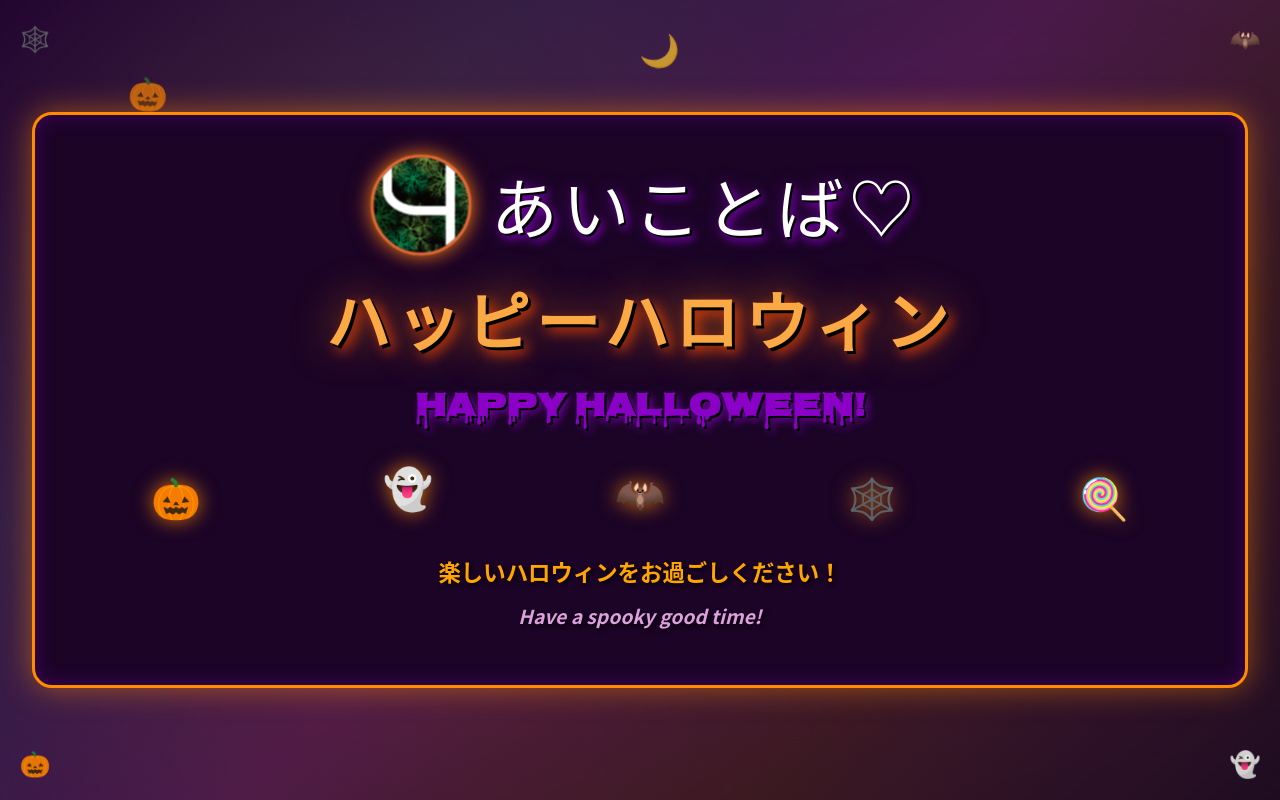
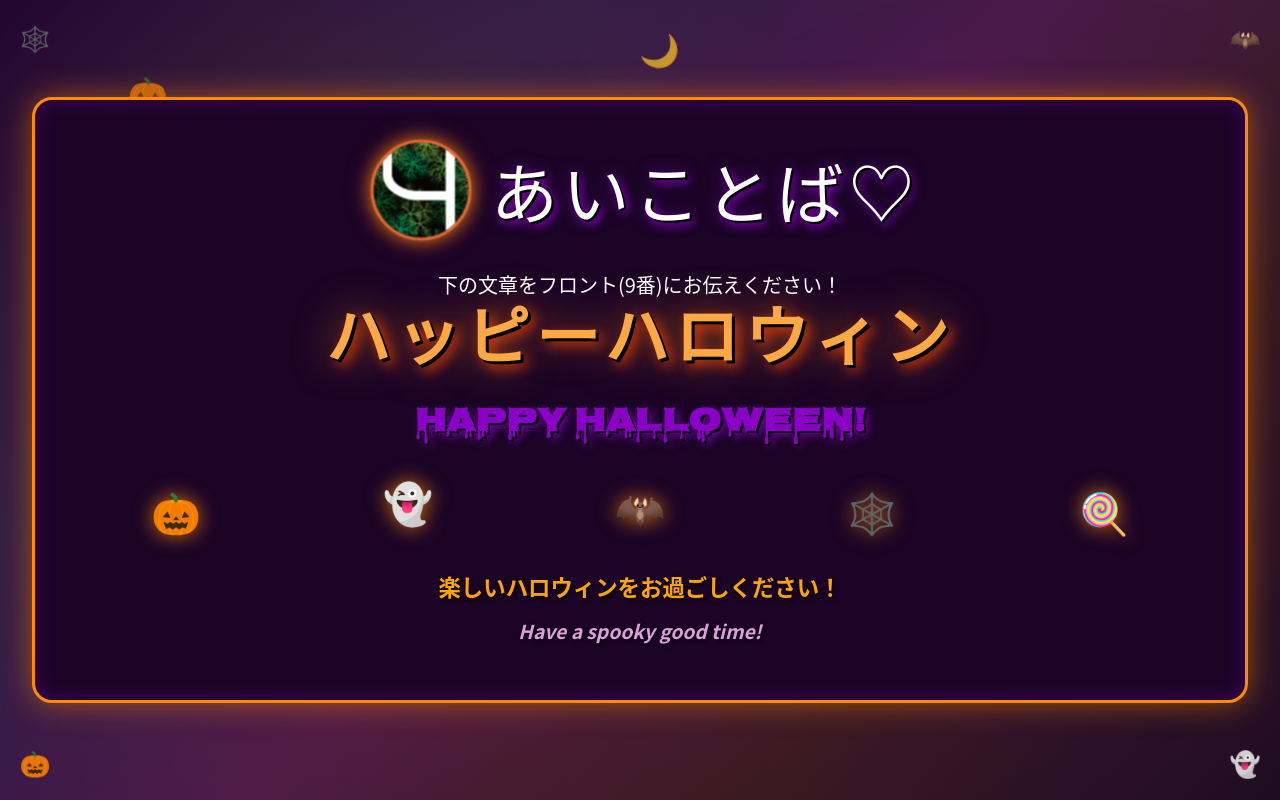
Before and after one commit to fujitataiga/haloween, a plain HTML site: page index.html in a window 1280 px wide. Drawn offline with Linux system fonts and the light colour scheme; a web font is replaced by a local one.

Commit message:
Add files via upload

```diff
--- a/index.html
+++ b/index.html
@@ -368,6 +368,12 @@
             gap: 8px;
         }
     }
+		.front{
+			font-size: 20px;
+			font: YuGothic, "Yu Gothic medium", "Hiragino Sans", Meiryo, "sans-serif";
+			color: #FFFFFF;
+
+		}
     </style>
 </head>
 <body>
@@ -389,6 +395,7 @@
 				    <link href="https://fonts.googleapis.com/earlyaccess/nicomoji.css" rel="stylesheet">
                 </div>
             </div>
+			<div class="front">下の文章をフロント(9番)にお伝えください！</div>
 
             <h1 class="halloween-title">ハッピーハロウィン</h1>
             <h2 class="english-subtitle">Happy Halloween!</h2>
```
